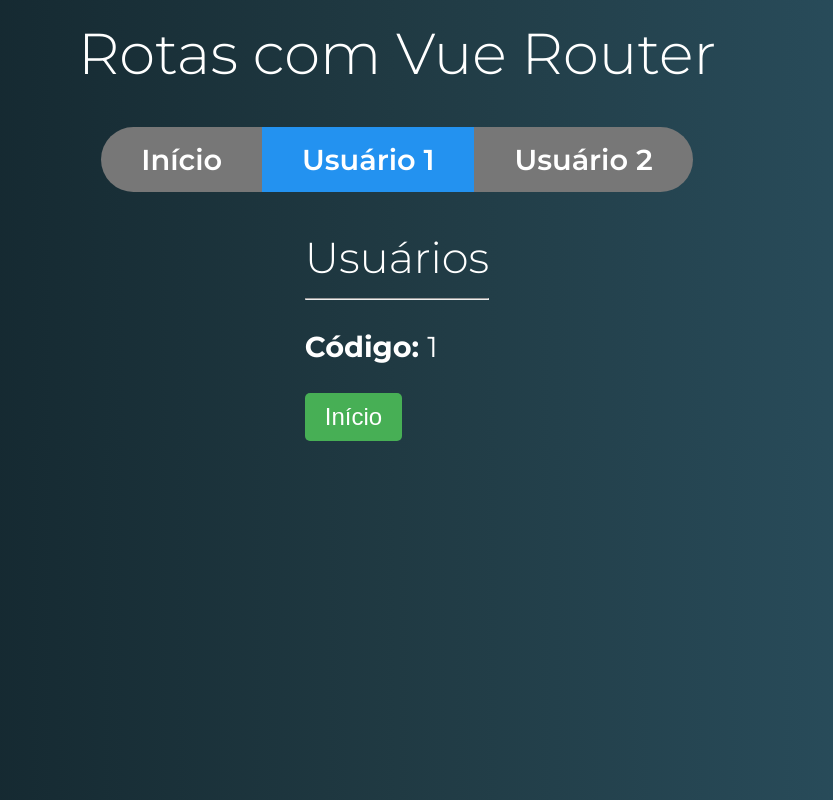
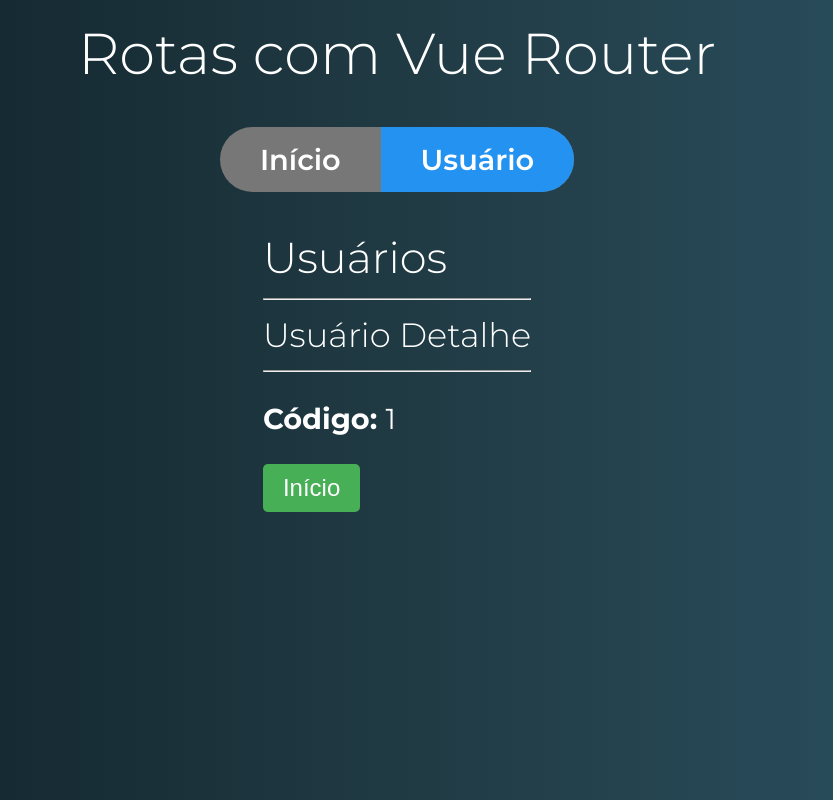
Before and after one commit to pierry01/vue-router, a Vue app: page /usuario/1 in a window 1280 px wide. Shown: the whole page, without its empty margins (243-1076 px from the left). Built offline with nearby package versions, Linux system fonts and the light colour scheme.

Commit message:
config nested routes

```diff
--- a/src/components/template/Menu.vue
+++ b/src/components/template/Menu.vue
@@ -5,12 +5,8 @@
         <a>Início</a>
       </RouterLink>
 
-      <RouterLink to="/usuario/1" tag="li" active-class="active">
-        <a>Usuário 1</a>
-      </RouterLink>
-
-      <RouterLink to="/usuario/2" tag="li" active-class="active">
-        <a>Usuário 2</a>
+      <RouterLink to="/usuario" tag="li" active-class="active">
+        <a>Usuário</a>
       </RouterLink>
     </ul>
   </nav>
--- a/src/components/usuario/Usuario.vue
+++ b/src/components/usuario/Usuario.vue
@@ -2,14 +2,13 @@
   <div class="usuario">
     <h2>Usuários</h2>
     <hr />
-    <p><strong>Código: </strong>{{ id }}</p>
+    <RouterView />
     <button sucesso @click="irParaInicio">Início</button>
   </div>
 </template>
 
 <script>
 export default {
-  props: ["id"],
   methods: {
     irParaInicio() {
       this.$router.push("/");
--- /dev/null
+++ b/src/components/usuario/UsuarioDetalhe.vue
@@ -0,0 +1,16 @@
+<template>
+  <div class="usuario-detalhe">
+    <h3>Usuário Detalhe</h3>
+    <hr />
+    <p><strong>Código: </strong>{{ id }}</p>
+  </div>
+</template>
+
+<script>
+export default {
+  props: ["id"],
+};
+</script>
+
+<style>
+</style>
--- /dev/null
+++ b/src/components/usuario/UsuarioEditar.vue
@@ -0,0 +1,12 @@
+<template>
+  <div class="usuario-editar">
+    <h3>Usuário Editar</h3>
+  </div>
+</template>
+
+<script>
+export default {};
+</script>
+
+<style>
+</style>
--- /dev/null
+++ b/src/components/usuario/UsuarioLista.vue
@@ -0,0 +1,17 @@
+<template>
+  <div class="usuario-lista">
+    <h3>Lista de Usuários</h3>
+    <ul class="lista">
+      <li class="item-lista">Usuário 1</li>
+      <li class="item-lista">Usuário 2</li>
+      <li class="item-lista">Usuário 3</li>
+    </ul>
+  </div>
+</template>
+
+<script>
+export default {};
+</script>
+
+<style>
+</style>
--- a/src/router.js
+++ b/src/router.js
@@ -1,7 +1,11 @@
 import Vue from 'vue'
 import Router from 'vue-router'
 import Inicio from './components/Inicio'
+
 import Usuario from './components/usuario/Usuario'
+import UsuarioLista from './components/usuario/UsuarioLista'
+import UsuarioDetalhe from './components/usuario/UsuarioDetalhe'
+import UsuarioEditar from './components/usuario/UsuarioEditar'
 
 Vue.use(Router)
 
@@ -13,9 +17,14 @@
       component: Inicio
     },
     {
-      path: '/usuario/:id',
+      path: '/usuario/',
       component: Usuario,
-      props: true
+      props: true,
+      children: [
+        { path: '', component: UsuarioLista },
+        { path: ':id', component: UsuarioDetalhe, props: true },
+        { path: ':id/editar', component: UsuarioEditar, props: true },
+      ]
     }
   ]
 })
```
